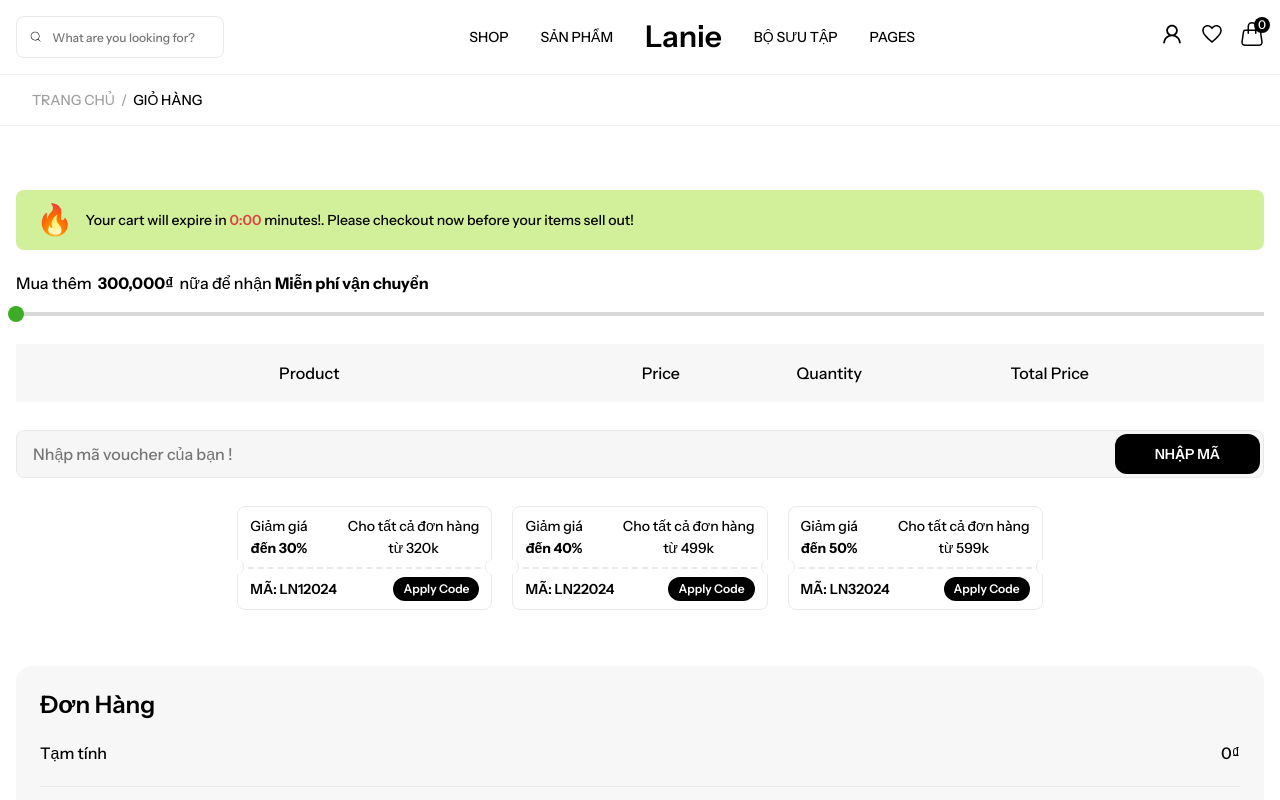
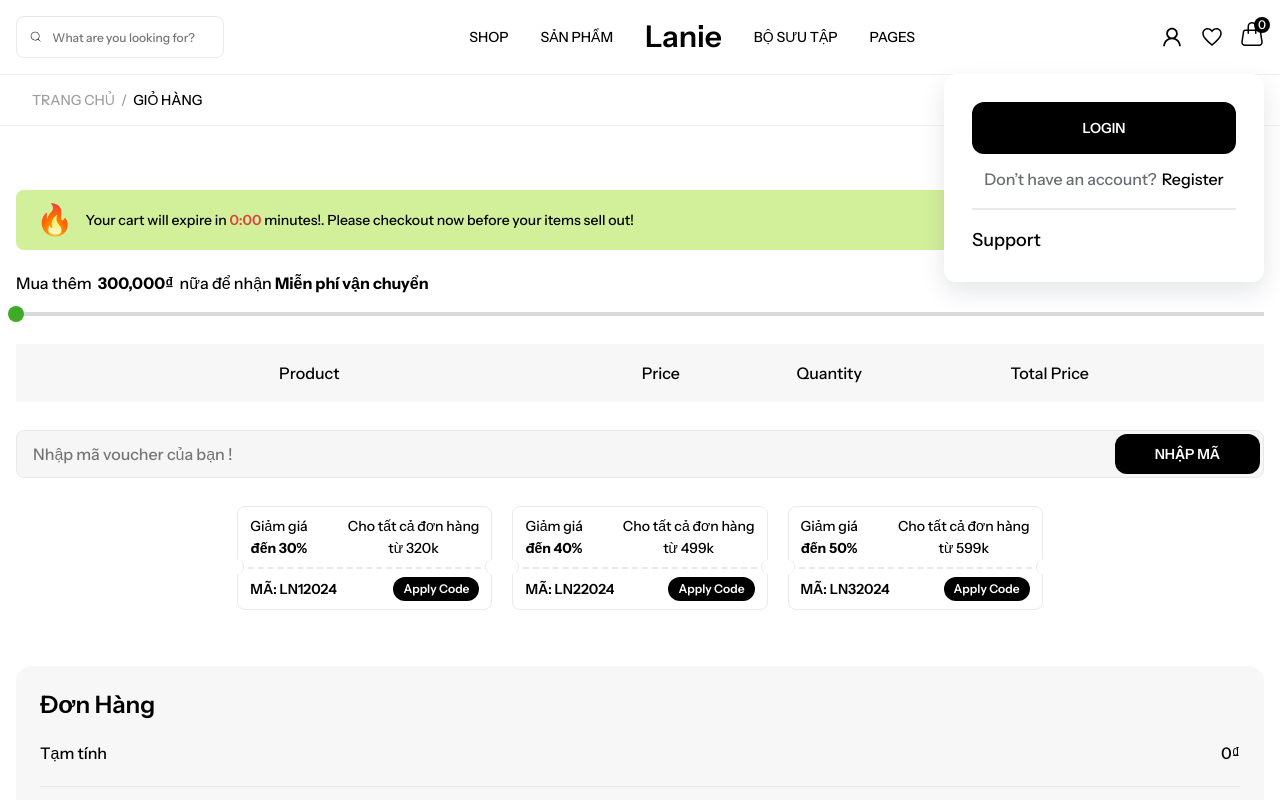
Before and after one commit to unghung18/lanie-v3, a Next.js app: page /cart in a window 1280 px wide. Both pictures are taken after a click on the element 1172 px from the left and 37 px from the top of the page. Shown: the top 800 px of the page. Built offline with nearby package versions, Linux system fonts and the light colour scheme.

Commit message:
add login drop down

```diff
--- a/src/components/Navbar.tsx
+++ b/src/components/Navbar.tsx
@@ -17,7 +17,7 @@
 const Navbar = () => {
 
     const [querySearch, setQuerySearch] = useState<string>("");
-
+    const [isActiveLoginDropdown, setIsActiveLoginDropdown] = useState<boolean>(false);
 
     const { toggleCart } = useAppSelector((state) => state.toggleCart)
     const { totalQuantity } = useAppSelector((state) => state.cart)
@@ -74,6 +74,7 @@
                 <div className='header__menu--toggle'>
                     <MdMenuOpen size={24} />
                 </div>
+
                 <Link href="/" className='header__logo logo'>
                     Lanie
                 </Link>
@@ -137,10 +138,20 @@
                     </li>
                 </ul>
                 <div className='header__actions'>
-                    <div style={{ cursor: "pointer" }}>
+                    <div className='header__actions-user' onClick={() => setIsActiveLoginDropdown(!isActiveLoginDropdown)}>
                         <AiOutlineUser size={24} />
+
+                        <div className={`login-dropdown ${isActiveLoginDropdown ? "active" : ""}`}>
+                            <Link href="/login" className='button-login button-main'>Login</Link>
+                            <div className='text-sub'>
+                                Don’t have an account?
+                                <Link href="/register">Register</Link>
+                            </div>
+
+                            <div className='support'>Support</div>
+                        </div>
                     </div>
-                    <div style={{ cursor: "pointer" }} onClick={() => dispatch(toggleWishlist(true))}>
+                    <div className='header__actions-wishlist' onClick={() => dispatch(toggleWishlist(true))}>
                         <IoMdHeartEmpty size={24} />
                     </div>
                     <div className='header__actions-cart'>
--- a/src/styles/Navbar.scss
+++ b/src/styles/Navbar.scss
@@ -331,6 +331,7 @@
 
         .header__actions {
             gap: 16px;
+            height: 100%;
             @include flex(flex-start, center);
 
             &>.header__actions-cart {
@@ -350,6 +351,95 @@
                     font-size: .75rem;
                     line-height: 1rem;
                     @include flex(center, center);
+                }
+            }
+
+            &>.header__actions-wishlist {
+                cursor: pointer;
+                height: 100%;
+                @include flex(center, center);
+
+                @include sm {
+                    display: none;
+                }
+            }
+
+            &>.header__actions-user {
+                cursor: pointer;
+                height: 100%;
+                position: relative;
+                @include flex(center, center);
+
+                &>.login-dropdown {
+                    position: absolute;
+                    top: 100%;
+                    right: -80px;
+                    background-color: rgb(255 255 255);
+                    color: #000;
+                    padding: 1.75rem;
+                    width: 320px;
+                    border-radius: 0.75rem;
+                    box-shadow: 0 10px 25px 0 rgba(43, 52, 74, .12);
+                    opacity: 0;
+                    visibility: hidden;
+                    transform: translateY(30px);
+                    transition: all .4s ease;
+
+                    @include sm {
+                        right: -40px;
+                    }
+
+                    &.active {
+                        opacity: 1;
+                        visibility: visible;
+                        transform: translateY(0);
+                    }
+
+                    &>.button-login {
+                        background-color: #000;
+                        color: #fff;
+
+                        &:hover {
+                            background-color: #d2ef9a;
+                            color: #000;
+                        }
+                    }
+
+                    &>.text-sub {
+                        color: rgb(105 108 112);
+                        text-align: center;
+                        padding-bottom: 1rem;
+                        margin-top: 0.75rem;
+                        text-align: center;
+                        border-bottom: 2px solid rgb(233 233 233);
+
+                        &>a {
+                            color: #000;
+                            margin-left: 5px;
+
+                            &:hover {
+                                text-decoration: underline;
+                            }
+                        }
+
+                    }
+
+                    &>.support {
+                        padding-top: 1rem;
+                        font-size: 18px;
+                        line-height: 28px;
+                        font-weight: 400;
+
+                        @include md {
+                            font-size: 16px;
+                            line-height: 26px;
+                        }
+
+                        &:hover {
+                            text-decoration: underline;
+                        }
+
+                    }
                 }
             }
         }
```
